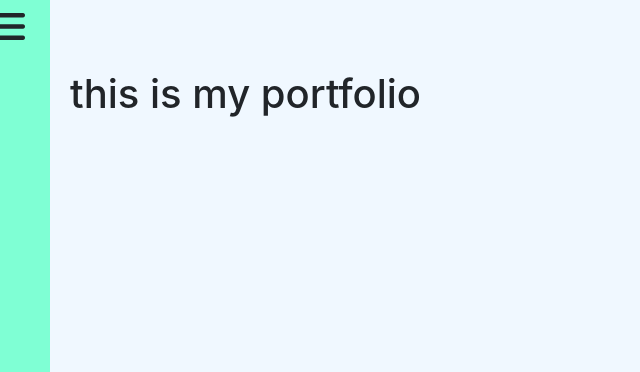
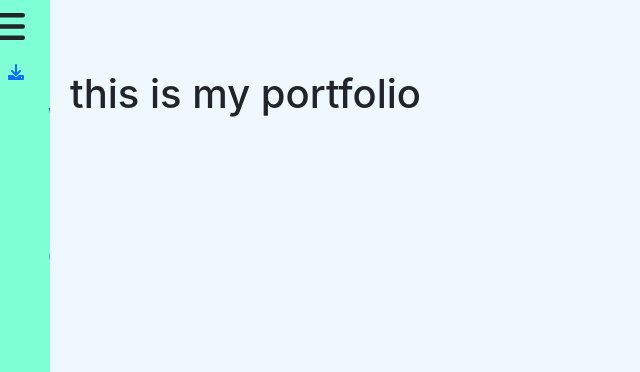
Before and after one commit to labchild/labchild-react-portfolio, a React (Create React App) app: page / in a window 1280 px wide. Shown: the top 372 px of the page, without its empty margins (0-640 px from the left). Built offline with nearby package versions, Linux system fonts and the light colour scheme.

Commit message:
added proper style behavior to about navlink

```diff
--- a/src/components/Nav/index.css
+++ b/src/components/Nav/index.css
@@ -1,3 +1,12 @@
+nav {
+  margin: 0;
+  padding: 0;
+}
+nav ul {
+  margin: 0;
+  padding: 0;
+}
+
 .sidenav {
   display: inline-block;
   height: 100%; /* 100% Full-height */
@@ -17,14 +26,24 @@
   width: 250px;
 }
 
+.navlink-closed {
+  padding: 8px;
+}
+
+
+
 /* The navigation menu links */
 .sidenav-link {
   padding: 8px 8px 8px 32px;
   text-decoration: none;
   font-size: 25px;
-  color: #818181;
+  /* color: #818181; */
   display: block;
   transition: 0.3s;
+}
+
+.navlink-active {
+  color: blueviolet;
 }
 
 /* When you mouse over the navigation links, change their color */
--- a/src/components/Nav/index.js
+++ b/src/components/Nav/index.js
@@ -1,16 +1,12 @@
 import React from "react";
 import { NavLink } from "react-router-dom";
 
-import Footer from '../Footer';
-import './index.css';
+import Footer from "../Footer";
+import "./index.css";
 
 const Nav = (props) => {
-  const {
-    currentSection,
-    handleSectionSelect,
-    navIsOpen,
-    setNavIsOpen
-  } = props;
+  const { currentSection, handleSectionSelect, navIsOpen, setNavIsOpen } =
+    props;
 
   // const [navIsOpen, setNavIsOpen] = useState(false);
   // useState for menu toggle (open/close) as boolean, change css class with handler?
@@ -19,12 +15,12 @@ const Nav = (props) => {
   // handleSectionSelect for render component on main
 
   const handleMenuClose = () => {
-    console.log('close');
+    console.log("close");
     setNavIsOpen(false);
   };
 
   const handleMenuOpen = () => {
-    console.log('open');
+    console.log("open");
     setNavIsOpen(true);
   };
 
@@ -33,13 +29,13 @@ const Nav = (props) => {
       <div className="closebtn">
         {navIsOpen ? (
           <span
-          className="fa-solid fa-xmark"
-          onClick={() => handleMenuClose()}
+            className="fa-solid fa-xmark"
+            onClick={() => handleMenuClose()}
           ></span>
         ) : (
           <span
-          className="fa-solid fa-bars"
-          onClick={() => handleMenuOpen()}
+            className="fa-solid fa-bars"
+            onClick={() => handleMenuOpen()}
           ></span>
         )}
         {/* <span
@@ -51,17 +47,27 @@ const Nav = (props) => {
 
       <nav>
         <ul>
-          <li className="sidenav-link">
+          <li>
             <NavLink
               to="/about"
               onClick={() => {
                 handleSectionSelect("About");
               }}
               className={
-                currentSection === "About" ? "sidenav-link active" : ""
+                // currentSection === "About" ? "sidenav-link active" : ""
+                ({ isActive }) =>
+                  isActive && navIsOpen
+                    ? "sidenav-link navlink-active"
+                    : isActive && !navIsOpen
+                    ? "navlink-closed navlink-active"
+                    : !isActive && navIsOpen
+                    ? "sidenav-link"
+                    : "navlink-closed"
               }
             >
-              <span className={navIsOpen ? "" : "fa fa-download"}>{navIsOpen ? "About" : ""}</span>
+              <span className={navIsOpen ? "" : "fa fa-download"}>
+                {navIsOpen ? "About" : ""}
+              </span>
             </NavLink>
           </li>
           <li className="sidenav-link">
```
